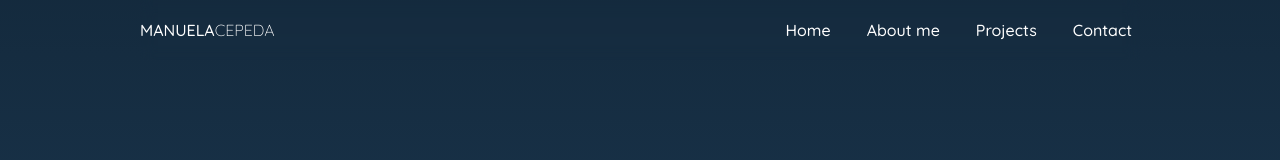
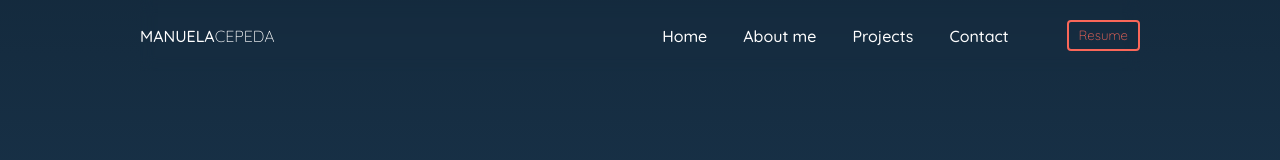
Before and after one commit to manuela-cepeda/portfolio-react, a React (Vite) app: page / in a window 1280 px wide. Shown: the top 160 px of the page. Built offline with nearby package versions, Linux system fonts and the light colour scheme.

Commit message:
boton cv

```diff
--- a/index.html
+++ b/index.html
@@ -15,6 +15,7 @@
         font-family: 'Quicksand', sans-serif;
         font-weight: 300;
       }
+
     </style>
     <link rel="icon" type="image/svg+xml" href="/emoji.png" />
 
--- a/src/App.jsx
+++ b/src/App.jsx
@@ -24,6 +24,10 @@ const Container = styled.div`
     display: none;
   }
 }
+a {
+        color: inherit;
+      text-decoration: none;
+      }
 `
 
 function App() {
--- a/src/components/Navbar.jsx
+++ b/src/components/Navbar.jsx
@@ -1,6 +1,7 @@
-import React from 'react'
+import React, { useEffect, useState } from 'react'
 import styled from 'styled-components'
-import { Container } from './common/styled'
+import { Button, Container } from './common/styled'
+import  cv from "../assets/pdf/CV_ManuelaCepeda.pdf"
 
 
 
@@ -58,6 +59,16 @@ transition: background-size .3s;
 
 
 const Navbar = () => {
+    const [matches, setMatches] = useState(
+        window.matchMedia("(min-width: 1000px)").matches
+      );
+
+      useEffect(() => {
+        window
+          .matchMedia("(min-width:1000px)")
+          .addEventListener("change", (e) => setMatches(e.matches));
+      }, []);
+
   return (
 
         <Container  $navbar>
@@ -79,6 +90,9 @@ const Navbar = () => {
                     <Link href="mailto:manulcepeda@gmail.com">Contact</Link>
                         </ListItem>
                 </List>
+               { matches && <Button>   <a href={cv} target="_blank" >
+               Resume
+              </a></Button>}
             </Links>
 
         </Container>
--- a/src/components/ProjectCard.jsx
+++ b/src/components/ProjectCard.jsx
@@ -57,6 +57,8 @@ const ProjectLinks =styled.a`
   align-items:center;
   justify-content: center;
   gap:0.2rem;
+  text-decoration: underline !important;
+
 `
 
 const ProjectTags =styled.div`
--- a/src/components/common/styled/Button.js
+++ b/src/components/common/styled/Button.js
@@ -7,13 +7,13 @@ export const Button  = styled.button`
     padding:7px 10px;
     font-weight:700 !important;
     background-color:transparent;
-    background-image: linear-gradient(to left, transparent 50%,  var(--second-color) 50%);
+    background-image: linear-gradient(to left, transparent 50%,  var(--main-color) 50%);
     background-size: 200%;
     background-repeat: no-repeat;
     background-position:right;
     font-weight:400;
-    color: var(--second-color);
-    border: 2px solid var(--second-color);
+    color: var(--main-color);
+    border: 2px solid var(--main-color);
     border-radius:4px;
     cursor: pointer;
     transition: all .5s ease;
--- a/src/pages/Footer.jsx
+++ b/src/pages/Footer.jsx
@@ -17,7 +17,7 @@ const Footer = styled.footer`
 
 const FooterComponent = () => {
   return <Footer>
-    <a href=""> Desing & Built by Manuela Cepeda</a>
+    <a href= "https://github.com/manuela-cepeda/portfolio-react"> Desing & Built by Manuela Cepeda</a>
    </Footer>;
 };
 
--- a/src/pages/Projects.jsx
+++ b/src/pages/Projects.jsx
@@ -91,10 +91,9 @@ const Projects = () => {
     },
     {
       title: "PORTFOLIO",
-      description: "Landing page for my personal porfolio",
+      description: "This very same website, take a look under de hood",
       tech: ["Frontend", "React", "Styled components", "Vite"],
-      demo: "https://manuela-cepeda.github.io/landing-boda-sass",
-      github: "https://github.com/manuela-cepeda/portfolioReact/tree/react-mini",
+      github: "https://github.com/manuela-cepeda/portfolio-react",
       img: portfolio,
     }
   ];
--- a/src/pages/Who.jsx
+++ b/src/pages/Who.jsx
@@ -44,8 +44,7 @@ const Icons = styled.div`
   cursor: pointer;
 
   & > a {
-    color: white;
-    text-decoration: none;
+
     display:flex;
     align-items:center;
     font-weight:500;
```
